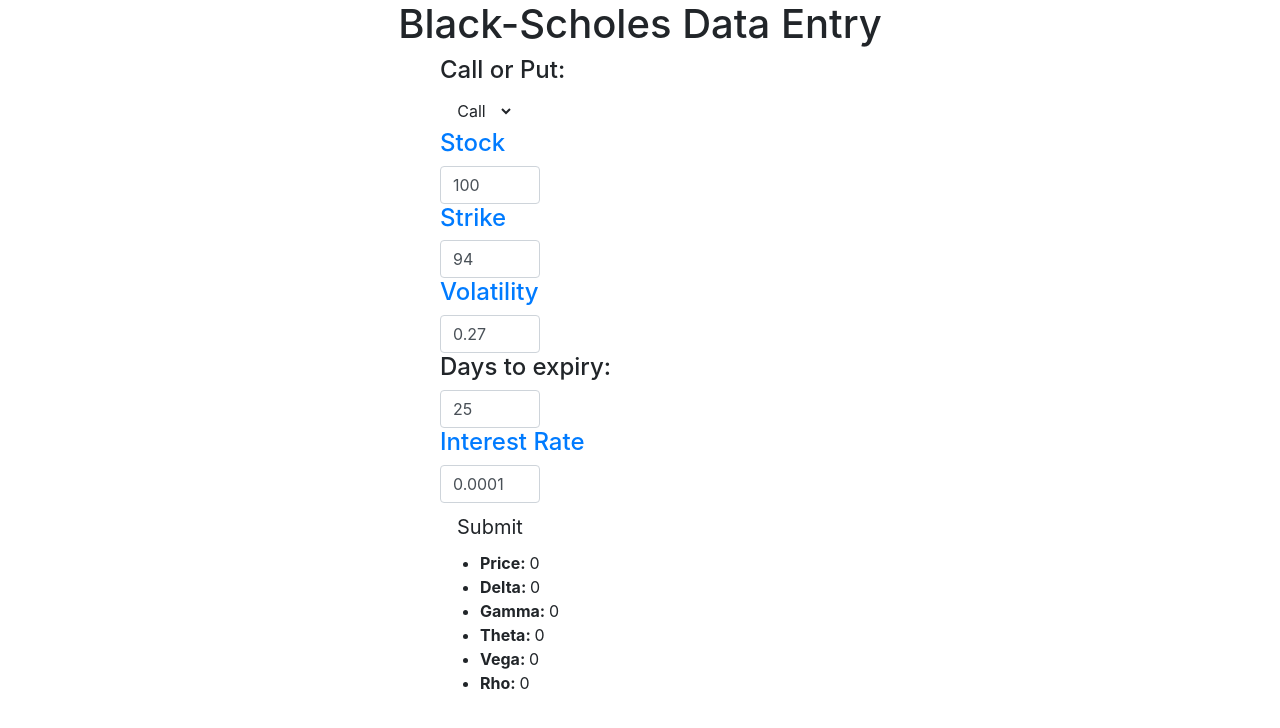
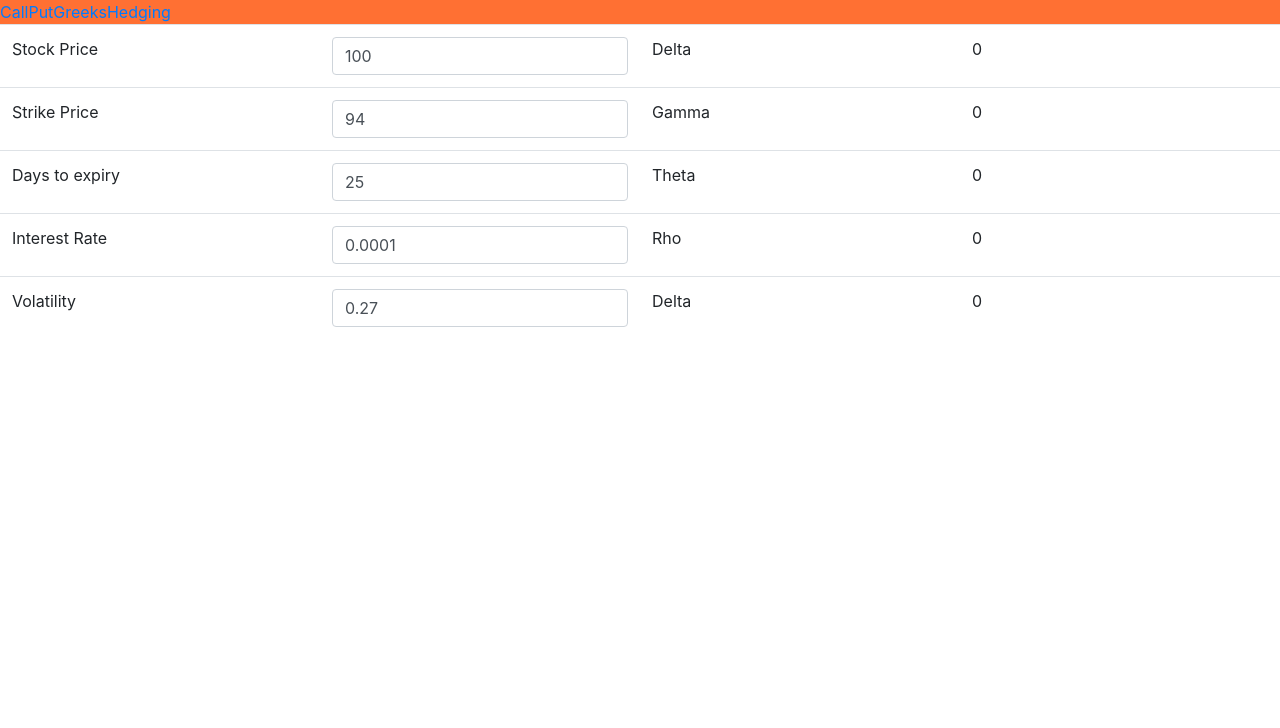
Before and after one commit to Marcus-Rosti/ozp-rosti-sampleapp, a plain HTML site: page app/index.html in a window 1280 px wide. Drawn offline with nearby package versions, Linux system fonts and the light colour scheme.

Commit message:
Made an angularJS app and a bootstrap interface.  Not entirely tested

```diff
--- a/app/index.css
+++ b/app/index.css
@@ -10,19 +10,25 @@ input[type=number]::-webkit-outer-spin-button {
     -webkit-appearance: none;
     margin: 0;
 }
-
-.header-file{
-    position: relative;
-    display: block;
-    margin: 0 auto;
+.nav-pills {
+    background-color: #ff7033;
 }
 
-.list-container{
-    display: block;
-    margin: 0 auto;
-    /*border: 1px dotted black;*/
-    width: 400px;
-    height: auto;
-    /*background: blue;*/
-    position: relative;
+table {
+    color:#000000;
+    /*background-color:#0d3268;*/
+    margin-left:auto;
+    margin-right:auto;
+    /*border: 2px dashed #ff7033;*/
 }
+input:hover{
+    background-color:#ff7033;
+}
+input:default {
+    background-color: #909395;
+}
+
+td {
+  height:25%;
+  width:25%;
+}
--- a/app/index.html
+++ b/app/index.html
@@ -10,72 +10,123 @@
 </head>
 
 <body>
-<header>
-    <h1 align="center">Black-Scholes Data Entry</h1>
-</header>
-<div class="list-container">
-    <div class="list-group" ng-controller="DataController as dataCtrl" ng-submit="dataCtrl.calculate()" novalidate>
-        <form name="dataInput" style="float:left;">
-            <fieldset>
 
-                <h4>Call or Put:</h4>
-                <select class="btn btn-default dropdown-toggle" data-toggle="dropdown" ng-model="dataCtrl.data.optionType">
-                    <option value=c>Call</option>
-                    <option value=p>Put</option>
-                </select>
+<title>Black-Scholes Hedging Equation</title>
 
-                <h4><a href="https://www.google.com/finance" target="_blank">Stock </a></h4>
+<div class="table-group" ng-controller="DataController as dataCtrl" novalidate>
 
-                <div title="The price of the underlying asset">
-                    <input type="number" class="form-control" name="stock" ng-model="dataCtrl.data.stock" min=0
-                           step=.001
-                           style="width:100px">
-                </div>
-                <h4><a href="http://www.optionmonster.com/quotes/?symbol=goog" target="_blank">Strike </a></h4>
+    <section class="tab" ng-controller="TabController as tab">
 
-                <div title="The price for the option at expiration">
-                    <input type="number" class="form-control" name="strike" ng-model="dataCtrl.data.strike" min=0
-                           step=.001
-                           style="width:100px">
-                </div>
+        <ul class="nav nav-pills nav-justified">
+            <li ng-model="dataCtrl.data.optionType" ng-class="{active:tab.isCPSet(1)}">
+                <a href ng-click="tab.setCPTab(1); dataCtrl.data.optionType='c'; dataCtrl.calculate()">Call</a></li>
+            <li ng-class="{active:tab.isCPSet(2)}">
+                <a href ng-click="tab.setCPTab(2); dataCtrl.data.optionType='p'; dataCtrl.calculate()">Put</a></li>
+            <li ng-class="{active:tab.isGHSet(1)}">
+                <a href ng-click="tab.setGHTab(1)">Greeks</a></li>
+            <li ng-class="{active:tab.isGHSet(2)}">
+                <a href ng-click="tab.setGHTab(2)">Hedging</a></li>
+        </ul>
 
-                <h4><a href="http://www.ivolatility.com/" target="_blank">Volatility </a></h4>
+        <div class="tab" ng-show="tab.isGHSet(1)">
+            <table class="table">
+                <tr>
+                    <td>Stock Price</td>
+                    <td><input type="number" class="form-control" name="stock" ng-change="dataCtrl.calculate()"
+                               ng-model="dataCtrl.data.stock" min=0
+                               step=.001></td>
+                    <td>Delta</td>
+                    <td>{{dataCtrl.greekData.delta}}</td>
+                </tr>
 
-                <div title="The variance in stock price">
-                    <input type="number" class="form-control" name="volatility" ng-model="dataCtrl.data.volatility"
-                           min=0
-                           step=.000000001 style="width:100px">
-                </div>
-                <h4>Days to expiry: </h4>
+                <tr>
+                    <td>Strike Price</td>
+                    <td><input type="number" class="form-control" name="Strike" ng-change="dataCtrl.calculate()"
+                               ng-model="dataCtrl.data.strike" min=0
+                               step=.001></td>
+                    <td>Gamma</td>
+                    <td>{{dataCtrl.greekData.gamma}}</td>
+                </tr>
 
-                <div title="The days (including non market days) to expiration">
-                    <input type="number" class="form-control" name="time_to_expiry"
-                           ng-model="dataCtrl.data.timeToExpiry"
-                           min=0
-                           style="width:100px">
-                </div>
-                <h4><a href="http://www.marketwatch.com/tools/pftools/" target="_blank">Interest Rate </a></h4>
+                <tr>
+                    <td>Days to expiry</td>
+                    <td><input type="number" class="form-control" name="timeToExpiry" ng-change="dataCtrl.calculate()"
+                               ng-model="dataCtrl.data.timeToExpiry" min=0
+                               step=1></td>
+                    <td>Theta</td>
+                    <td>{{dataCtrl.greekData.theta}}</td>
+                </tr>
 
-                <div title="The interest rate corresponding to the closest yield of a T-Bill.">
-                    <input type="number" class="form-control" name="interest_rate" ng-model="dataCtrl.data.interestRate"
-                           min=0
-                           step=.000000001 max=1 style="width:100px">
-                </div>
+                <tr>
+                    <td>Interest Rate</td>
+                    <td><input type="number" class="form-control" name="interestRate" ng-change="dataCtrl.calculate()"
+                               ng-model="dataCtrl.data.interestRate" min=0
+                               step=.000001></td>
+                    <td>Rho</td>
+                    <td>{{dataCtrl.greekData.rho}}</td>
+                </tr>
 
-                <input type="submit" class="btn btn-default btn-lg">
+                <tr>
+                    <td>Volatility</td>
+                    <td><input type="number" class="form-control" name="volatility" ng-change="dataCtrl.calculate()"
+                               ng-model="dataCtrl.data.volatility" min=0
+                               step=.000001></td>
+                    <td>Delta</td>
+                    <td>{{dataCtrl.greekData.delta}}</td>
+                </tr>
+            </table>
+        </div>
 
-            </fieldset>
-        </form>
-        <ul style="float:right">
-            <li><b>Price: </b> {{dataCtrl.greekData.optionValue}}</li>
-            <li><b>Delta: </b> {{dataCtrl.greekData.delta}}</li>
-            <li><b>Gamma: </b> {{dataCtrl.greekData.gamma}}</li>
-            <li><b>Theta: </b> {{dataCtrl.greekData.theta}}</li>
-            <li><b>Vega: </b> {{dataCtrl.greekData.vega}}</li>
-            <li><b>Rho: </b> {{dataCtrl.greekData.rho}}</li>
-        </ul>
-    </div>
+        <div class="tab" ng-show="tab.isGHSet(2)">
+            <table class="table">
+                <tr>
+                    <td>Stock</td>
+                    <td><input type="number" class="form-control" name="stock" ng-change="dataCtrl.calculate()"
+                               ng-model="dataCtrl.data.stock" min=0
+                               step=.001></td>
+                    <td>Number of Options</td>
+                    <td><input type="number" class="form-control" name="numberOfOptions"
+                               ng-change="dataCtrl.calculate()" ng-model="dataCtrl.data.numberOfOptions" min=0
+                               step=1></td>
+                </tr>
+
+                <tr>
+                    <td>Strike</td>
+                    <td><input type="number" class="form-control" name="Strike" ng-change="dataCtrl.calculate()"
+                               ng-model="dataCtrl.data.strike" min=0
+                               step=.001></td>
+                    <td>Number of stocks for Delta neutral</td>
+                    <td>{{dataCtrl.neutralData.deltaNeutral}}</td>
+                </tr>
+
+                <tr>
+                    <td>Days to expiry</td>
+                    <td><input type="number" class="form-control" name="timeToExpiry" ng-change="dataCtrl.calculate()"
+                               ng-model="dataCtrl.data.timeToExpiry" min=0
+                               step=1></td>
+                    <td>Number of stocks for Delta-Gamma neutral</td>
+                    <td>{{dataCtrl.neutralData.gammaDNeutral}}</td>
+                </tr>
+
+                <tr>
+                    <td>Interest Rate</td>
+                    <td><input type="number" class="form-control" name="interestRate" ng-change="dataCtrl.calculate()"
+                               ng-model="dataCtrl.data.interestRate" min=0
+                               step=.000001></td>
+                </tr>
+
+                <tr>
+                    <td>Volatility</td>
+                    <td><input type="number" class="form-control" name="volatility" ng-change="dataCtrl.calculate()"
+                               ng-model="dataCtrl.data.volatility" min=0
+                               step=.000001></td>
+                </tr>
+            </table>
+        </div>
+    </section>
+
 </div>
+
 
 </body>
 
--- a/app/script.js
+++ b/app/script.js
@@ -1,8 +1,31 @@
-(function() {
+(function () {
 
-	var app = angular.module('appManager',[]);
+    var app = angular.module('appManager', []);
 
-	app.controller("DataController",function() {
+    app.controller("TabController", function () {
+        this.cpTab = 1;
+        this.ghTab = 1;
+
+        this.isCPSet = function (checkTab) {
+            return this.cpTab === checkTab;
+        };
+
+        this.isGHSet = function (checkTab) {
+            return this.ghTab === checkTab;
+        };
+
+        this.setCPTab = function (setTab) {
+            this.cpTab = setTab;
+            console.log(this.cpTab);
+        };
+
+        this.setGHTab = function (setTab) {
+            this.ghTab = setTab;
+            console.log(this.ghTab);
+        };
+    });
+
+    app.controller("DataController", function () {
 
         this.data = {
             optionType: 'c',
@@ -10,7 +33,8 @@
             strike: 94,
             volatility: .27,
             timeToExpiry: 25,
-			interestRate: .0001
+            interestRate: .0001,
+            numberOfOptions: 10
         };
 
         this.greekData = {
@@ -22,24 +46,28 @@
             vega: 0
         };
 
-		this.calculate = function()
-		{
-			var time = this.data.timeToExpiry/365;
+        this.neutralData = {
+            deltaNeutral: 0,
+            gammaDNeutral: 0
+        };
 
-			this.greekData.optionValue = BlackScholes(this.data.optionType, this.data.stock,this.data.strike,time,this.data.interestRate,this.data.volatility);
+        this.calculate = function () {
+            var time = this.data.timeToExpiry / 365;
 
-			if(this.data.optionType=='c') {
-				this.greekData.delta = deltaCall(this.data.stock,this.data.strike,time,this.data.interestRate,this.data.volatility);
-				this.greekData.gamma = gammaCall(this.data.stock,this.data.strike,time,this.data.interestRate,this.data.volatility);
-				this.greekData.theta = thetaCall(this.data.stock,this.data.strike,time,this.data.interestRate,this.data.volatility);
-				this.greekData.rho = rhoCall(this.data.stock,this.data.strike,time,this.data.interestRate,this.data.volatility);
-				this.greekData.vega = vegaCall(this.data.stock,this.data.strike,time,this.data.interestRate,this.data.volatility);
+            this.greekData.optionValue = BlackScholes(this.data.optionType, this.data.stock, this.data.strike, time, this.data.interestRate, this.data.volatility);
+
+            if (this.data.optionType == 'c') {
+                this.greekData.delta = deltaCall(this.data.stock, this.data.strike, time, this.data.interestRate, this.data.volatility);
+                this.greekData.gamma = gammaCall(this.data.stock, this.data.strike, time, this.data.interestRate, this.data.volatility);
+                this.greekData.theta = thetaCall(this.data.stock, this.data.strike, time, this.data.interestRate, this.data.volatility);
+                this.greekData.rho = rhoCall(this.data.stock, this.data.strike, time, this.data.interestRate, this.data.volatility);
+                this.greekData.vega = vegaCall(this.data.stock, this.data.strike, time, this.data.interestRate, this.data.volatility);
             } else {
-				this.greekData.delta = deltaPut(this.data.stock,this.data.strike,time,this.data.interestRate,this.data.volatility);
-				this.greekData.gamma = gammaPut(this.data.stock,this.data.strike,time,this.data.interestRate,this.data.volatility);
-				this.greekData.theta = thetaPut(this.data.stock,this.data.strike,time,this.data.interestRate,this.data.volatility);
-				this.greekData.rho = rhoPut(this.data.stock,this.data.strike,time,this.data.interestRate,this.data.volatility);
-				this.greekData.vega = vegaPut(this.data.stock,this.data.strike,time,this.data.interestRate,this.data.volatility);
+                this.greekData.delta = deltaPut(this.data.stock, this.data.strike, time, this.data.interestRate, this.data.volatility);
+                this.greekData.gamma = gammaPut(this.data.stock, this.data.strike, time, this.data.interestRate, this.data.volatility);
+                this.greekData.theta = thetaPut(this.data.stock, this.data.strike, time, this.data.interestRate, this.data.volatility);
+                this.greekData.rho = rhoPut(this.data.stock, this.data.strike, time, this.data.interestRate, this.data.volatility);
+                this.greekData.vega = vegaPut(this.data.stock, this.data.strike, time, this.data.interestRate, this.data.volatility);
             }
         };
 
```
Lines whose indentation alone changed are shown as unchanged.
